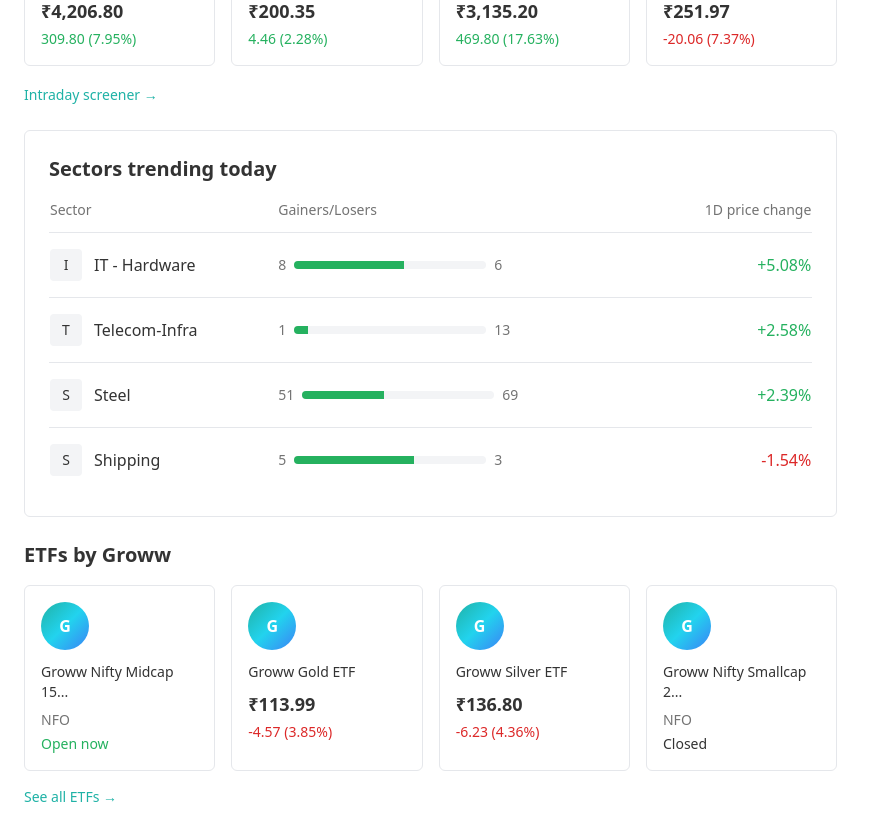
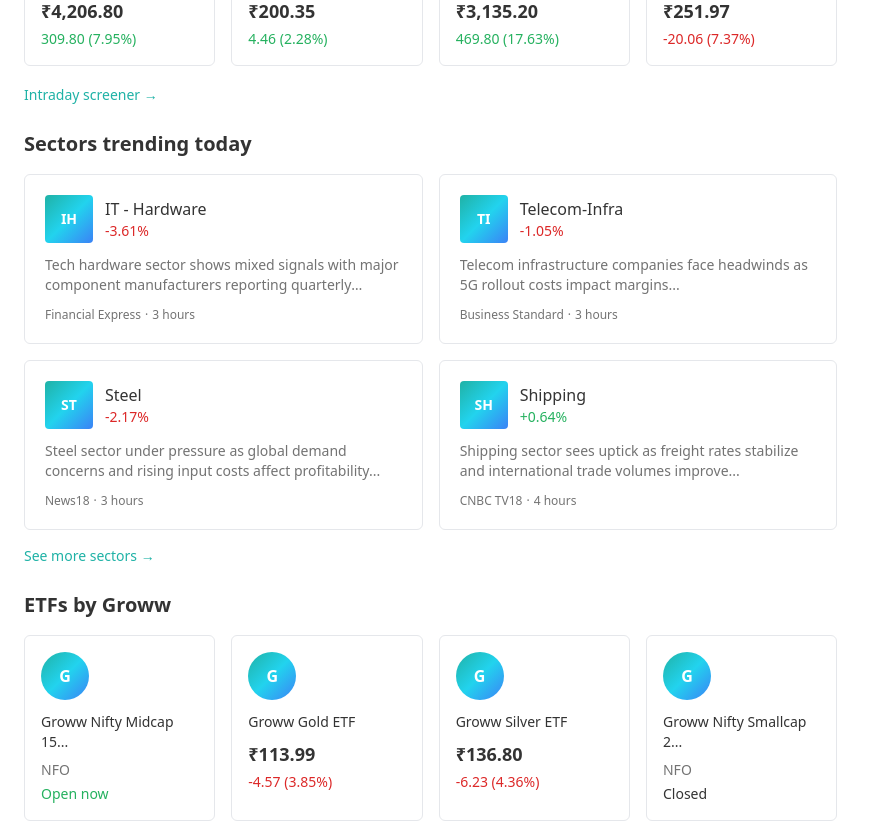
Before and after one commit to Laksh-npc/pixel-perfect-clone-4392, a React (Vite) app: page / in a window 1280 px wide. Shown: the part 1540-2362 px from the top of the page, without its empty margins (0-876 px from the left). Built offline with nearby package versions, Linux system fonts and the light colour scheme; the HTML template or start-up script is replaced by a standard one.

Commit message:
Refactor SectorsTrending component

```diff
--- a/src/components/Header.tsx
+++ b/src/components/Header.tsx
@@ -4,7 +4,7 @@ import { Input } from "./ui/input";
 
 const Header = () => {
   return (
-    <header className="border-b bg-background sticky top-0 z-50">
+    <header className="border-b backdrop-blur-xl bg-gradient-to-r from-blue-500/10 via-cyan-400/10 to-purple-500/10 sticky top-0 z-50">
       <div className="flex items-center justify-between px-6 py-3">
         <div className="flex items-center gap-8">
           <div className="flex items-center gap-2">
--- a/src/components/MarketTicker.tsx
+++ b/src/components/MarketTicker.tsx
@@ -10,7 +10,7 @@ const MarketTicker = () => {
   ];
 
   return (
-    <div className="bg-secondary/50 border-b px-6 py-2 overflow-x-auto">
+    <div className="backdrop-blur-xl bg-gradient-to-r from-blue-500/10 via-cyan-400/10 to-purple-500/10 border-b px-6 py-2 overflow-x-auto">
       <div className="flex items-center gap-8 min-w-max">
         {indices.map((index) => (
           <div key={index.name} className="flex items-center gap-2">
--- a/src/components/SectorsTrending.tsx
+++ b/src/components/SectorsTrending.tsx
@@ -1,53 +1,80 @@
 const SectorsTrending = () => {
   const sectors = [
-    { name: "IT - Hardware", gainers: 8, losers: 6, change: "+5.08%", positive: true },
-    { name: "Telecom-Infra", gainers: 1, losers: 13, change: "+2.58%", positive: true },
-    { name: "Steel", gainers: 51, losers: 69, change: "+2.39%", positive: true },
-    { name: "Shipping", gainers: 5, losers: 3, change: "-1.54%", positive: false },
+    {
+      logo: "IH",
+      name: "IT - Hardware",
+      change: "-3.61%",
+      positive: false,
+      description: "Tech hardware sector shows mixed signals with major component manufacturers reporting quarterly results...",
+      source: "Financial Express",
+      time: "3 hours"
+    },
+    {
+      logo: "TI",
+      name: "Telecom-Infra",
+      change: "-1.05%",
+      positive: false,
+      description: "Telecom infrastructure companies face headwinds as 5G rollout costs impact margins...",
+      source: "Business Standard",
+      time: "3 hours"
+    },
+    {
+      logo: "ST",
+      name: "Steel",
+      change: "-2.17%",
+      positive: false,
+      description: "Steel sector under pressure as global demand concerns and rising input costs affect profitability...",
+      source: "News18",
+      time: "3 hours"
+    },
+    {
+      logo: "SH",
+      name: "Shipping",
+      change: "+0.64%",
+      positive: true,
+      description: "Shipping sector sees uptick as freight rates stabilize and international trade volumes improve...",
+      source: "CNBC TV18",
+      time: "4 hours"
+    },
   ];
 
   return (
-    <div className="border rounded-lg p-6 bg-card">
+    <div>
       <h2 className="text-xl font-semibold mb-4">Sectors trending today</h2>
 
-      <table className="w-full">
-        <thead>
-          <tr className="border-b text-left">
-            <th className="pb-3 text-sm font-medium text-muted-foreground">Sector</th>
-            <th className="pb-3 text-sm font-medium text-muted-foreground">Gainers/Losers</th>
-            <th className="pb-3 text-sm font-medium text-muted-foreground text-right">1D price change</th>
-          </tr>
-        </thead>
-        <tbody>
-          {sectors.map((sector, index) => (
-            <tr key={index} className="border-b last:border-b-0 hover:bg-secondary/30 cursor-pointer">
-              <td className="py-4">
-                <div className="flex items-center gap-3">
-                  <div className="w-8 h-8 rounded bg-secondary flex items-center justify-center text-sm">
-                    {sector.name.charAt(0)}
+      <div className="grid grid-cols-1 md:grid-cols-2 gap-4">
+        {sectors.map((sector, index) => (
+          <div key={index} className="border rounded-lg p-5 bg-card hover:shadow-md transition-shadow cursor-pointer">
+            <div className="flex items-start justify-between mb-3">
+              <div className="flex items-center gap-3">
+                <div className="w-12 h-12 rounded bg-gradient-to-br from-primary via-cyan-400 to-blue-500 flex items-center justify-center text-white font-bold text-sm">
+                  {sector.logo}
+                </div>
+                <div>
+                  <div className="font-medium">{sector.name}</div>
+                  <div className={`text-sm font-medium ${sector.positive ? 'text-success' : 'text-destructive'}`}>
+                    {sector.change}
                   </div>
-                  <span className="font-medium">{sector.name}</span>
                 </div>
-              </td>
-              <td className="py-4">
-                <div className="flex items-center gap-2">
-                  <span className="text-sm text-muted-foreground">{sector.gainers}</span>
-                  <div className="w-48 h-2 bg-secondary rounded-full overflow-hidden">
-                    <div
-                      className="h-full bg-success"
-                      style={{ width: `${(sector.gainers / (sector.gainers + sector.losers)) * 100}%` }}
-                    ></div>
-                  </div>
-                  <span className="text-sm text-muted-foreground">{sector.losers}</span>
-                </div>
-              </td>
-              <td className={`py-4 text-right font-medium ${sector.positive ? 'text-success' : 'text-destructive'}`}>
-                {sector.change}
-              </td>
-            </tr>
-          ))}
-        </tbody>
-      </table>
+              </div>
+            </div>
+
+            <p className="text-sm text-muted-foreground mb-3 line-clamp-2">
+              {sector.description}
+            </p>
+
+            <div className="flex items-center gap-1 text-xs text-muted-foreground">
+              <span>{sector.source}</span>
+              <span>·</span>
+              <span>{sector.time}</span>
+            </div>
+          </div>
+        ))}
+      </div>
+
+      <button className="text-sm text-primary font-medium mt-4 hover:underline">
+        See more sectors →
+      </button>
     </div>
   );
 };
```
